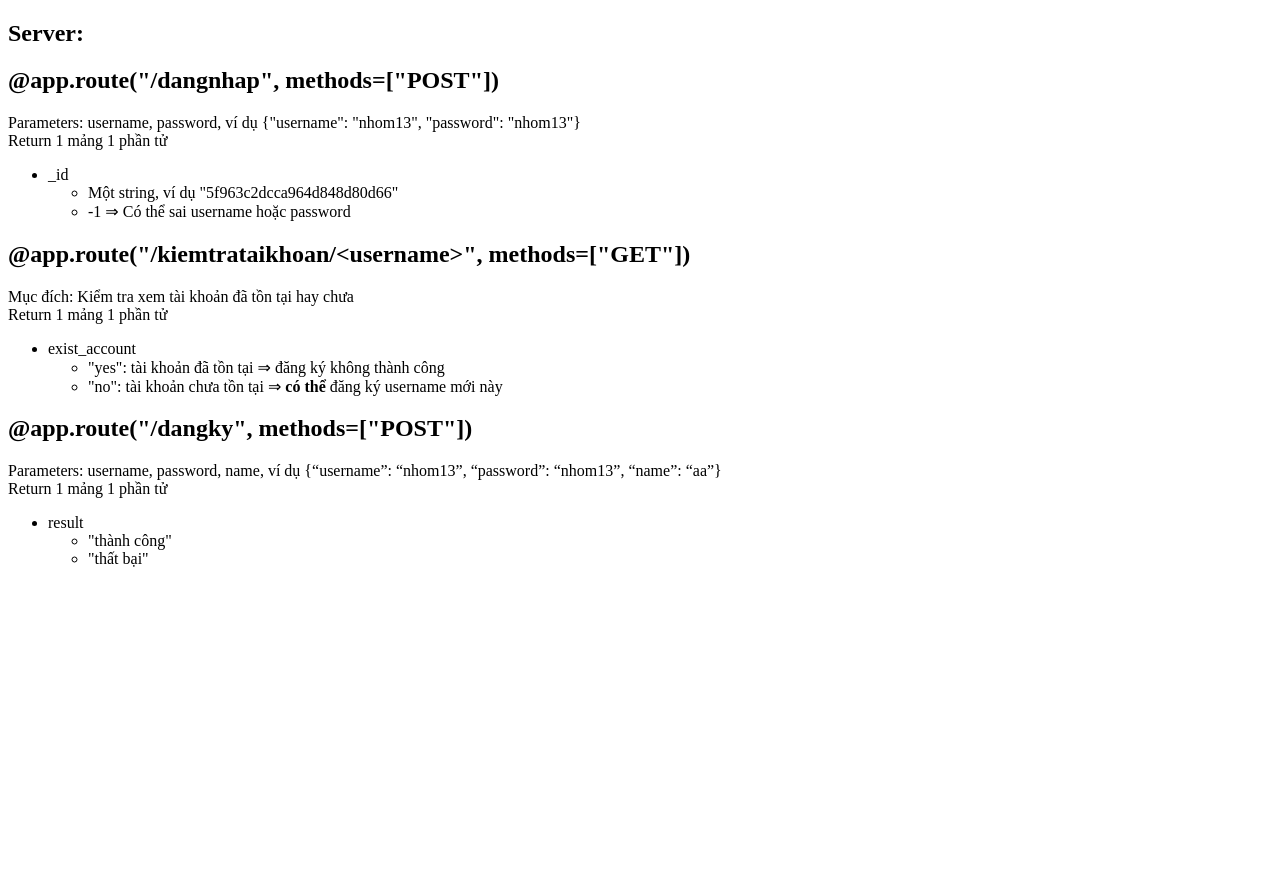
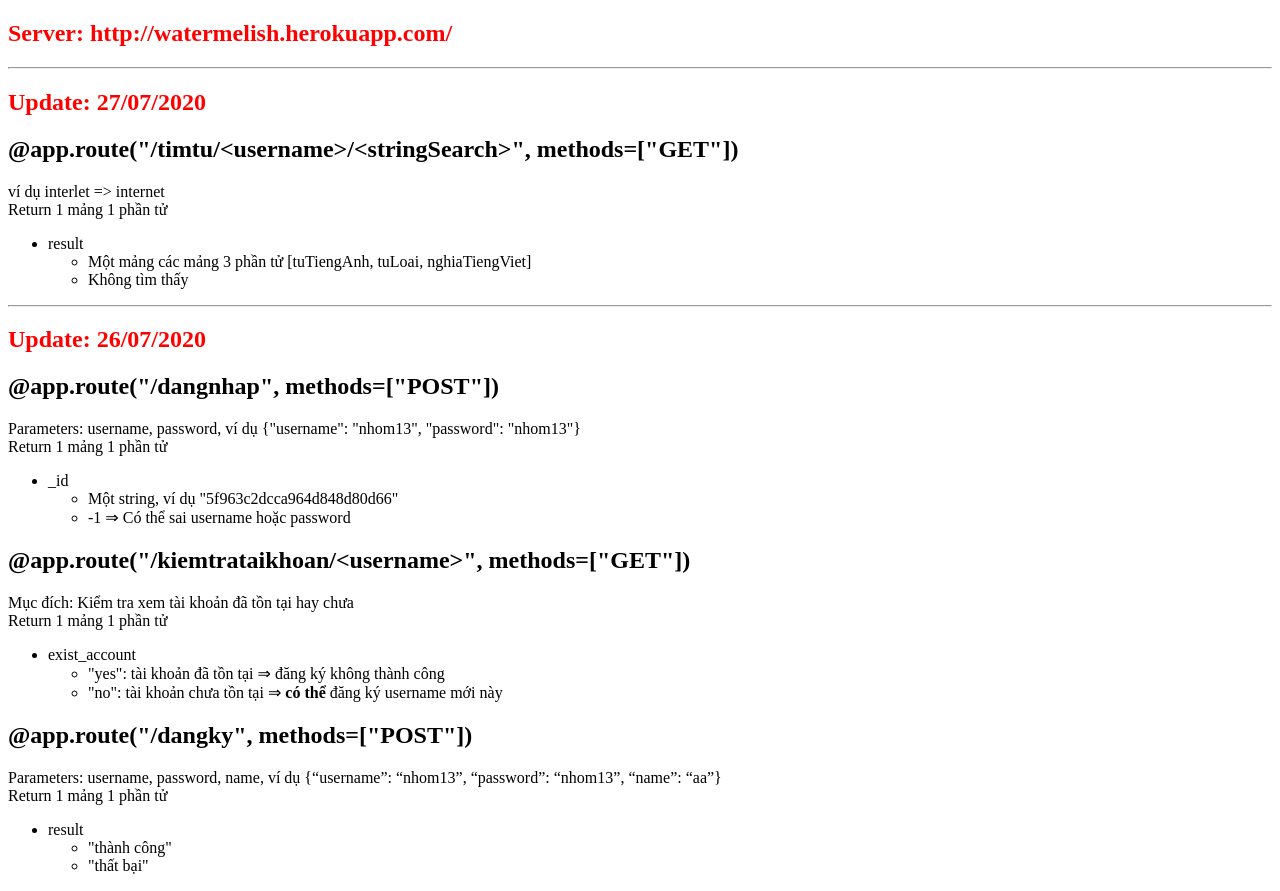
Before and after one commit to ductoinguyen/WatermelishBE, a Flask app: page / in a window 1280 px wide. Before the commit the page ends 567 px from the top, so only its background shows below. Run offline with Flask 2, Linux system fonts and the light colour scheme.

Commit message:
check server optimate

```diff
--- a/app.py
+++ b/app.py
@@ -9,12 +9,22 @@ STATIC_DIR = os.path.abspath('./static')
 
 # app = Flask(__name__) # to make the app run without any
 app = Flask(__name__, template_folder=TEMPLATE_DIR, static_folder=STATIC_DIR)
+db = connection_db.getDB()
 
 @app.route("/dangnhap", methods=["POST"])
 def checkLogin():
     username = request.args.get('username')
     password = request.args.get('password')
     result = connection_db.checkLogin(username, password)
+    data = [{"_id": result}]
+    return app.response_class(json.dumps(data),mimetype='application/json')
+
+@app.route("/testdangnhap", methods=["POST"])
+def testcheckLogin():
+    username = request.args.get('username')
+    password = request.args.get('password')
+    global db
+    result = connection_db.testcheckLogin(db, username, password)
     data = [{"_id": result}]
     return app.response_class(json.dumps(data),mimetype='application/json')
 
@@ -38,6 +48,12 @@ def signup():
 def home():
     return render_template("home.html")
 
+@app.route("/timtu/<username>/<stringSearch>", methods=["GET"])
+def searchWord(username, stringSearch):
+    result = connection_db.searchWord(username, stringSearch)
+    data = [{"result": result}]
+    return app.response_class(json.dumps(data),mimetype='application/json')
+
 @app.route("/test", methods=["GET"])
 def test():
     return app.response_class(json.dumps([{"ok": 1}]),mimetype='application/json')
--- a/templates/home.html
+++ b/templates/home.html
@@ -5,9 +5,32 @@
     <meta name="viewport" content="width=device-width, initial-scale=1.0">
     <title>Hướng dẫn API</title>
     <link rel="shortcut icon" href="https://static.thenounproject.com/png/1981384-200.png"/>
+    <style>
+        .do {
+            color: red;
+        }
+    </style>
 </head>
 <body>
-    <h2>Server:</h2>
+    <h2 class='do'>Server: http://watermelish.herokuapp.com/</h2><hr>
+
+    <h2 class='do'>Update: 27/07/2020</h2>
+    <div class = 'element'>
+        <h2>@app.route("/timtu/&lt;username>/&lt;stringSearch>", methods=["GET"])</h2>
+        <div>ví dụ interlet => internet</div>
+        <div>Return 1 mảng 1 phần tử</div>
+        <ul>
+            <li>result</li>
+            <ul>
+                <li>Một mảng các mảng 3 phần tử [tuTiengAnh, tuLoai, nghiaTiengViet]</li>
+                <li>Không tìm thấy</li>
+            </ul>
+        </ul>
+    </div>
+    <hr>
+
+
+    <h2 class='do'>Update: 26/07/2020</h2>
     <div class = 'element'>
         <h2>@app.route("/dangnhap", methods=["POST"])</h2>
         <div>Parameters: username, password, ví dụ {"username": "nhom13", "password": "nhom13"}</div>
```
Also changed, not shown: connection_db.py (+32 -2 lines).
